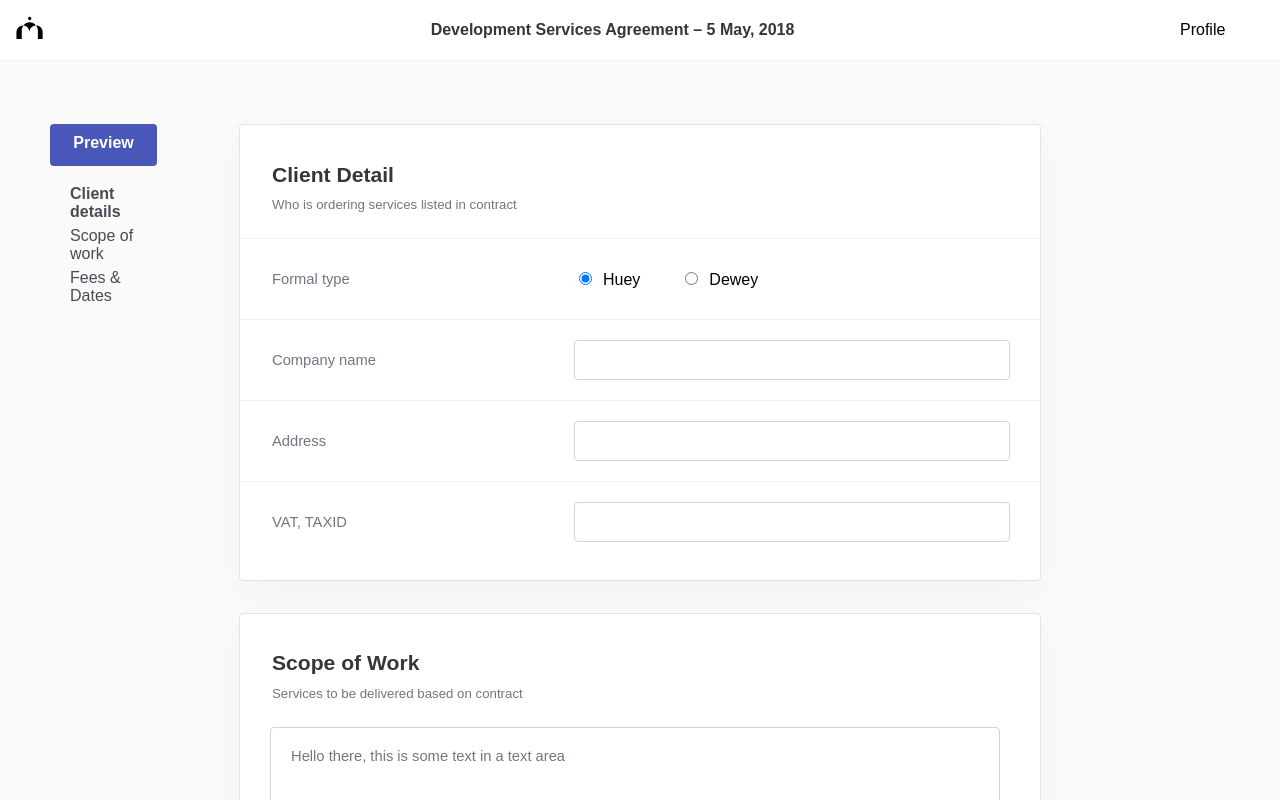
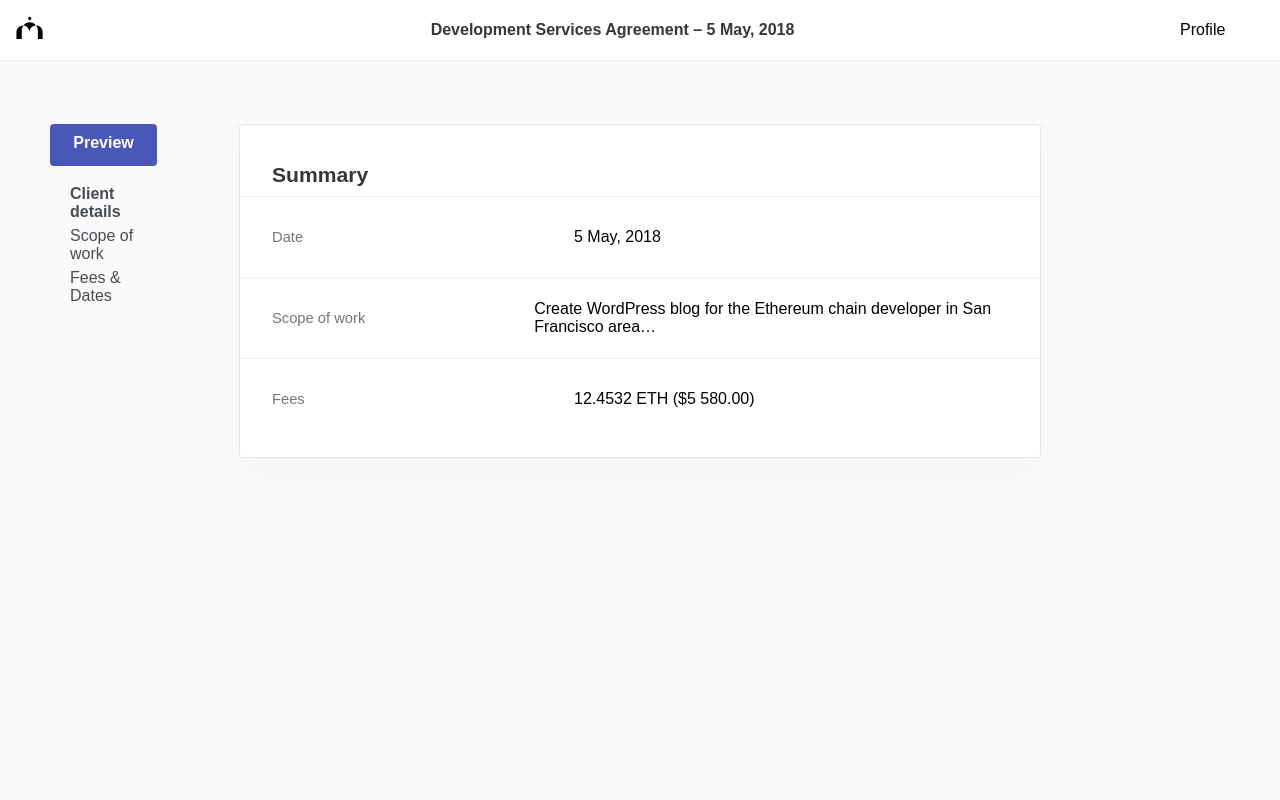
Before and after one commit to goksiuta/blockContract, a React (Create React App) app: page /track in a window 1280 px wide. Shown: the top 800 px of the page. Built offline with nearby package versions, Linux system fonts and the light colour scheme.

Commit message:
Add routing etc

```diff
--- a/package.json
+++ b/package.json
@@ -6,6 +6,8 @@
     "react": "^16.4.1",
     "react-dom": "^16.4.1",
     "react-modal": "^3.5.1",
+    "react-router": "^4.3.1",
+    "react-router-dom": "^4.3.1",
     "react-scripts": "1.1.4"
   },
   "scripts": {
--- a/src/App.js
+++ b/src/App.js
@@ -1,64 +1,20 @@
 import React, { Component } from 'react';
 import logo from './logo.svg';
 import TopNav from './components/TopNav'
-import ClientDetailsForm from './components/ClientDetails'
-import ScopeWork from './components/ScopeWork'
-import FeesDates from './components/FeesDates'
-import SideBar from './components/SideBar'
-import Modal from 'react-modal'
-import ModalContent from './components/ModalContent'
+import FormPage from './components/FormPage'
+import DetailsPage from './components/DetailsPage'
+import { Route, Redirect } from 'react-router-dom'
 
 class App extends Component {
-  constructor() {
-    super();
-
-    this.state = {
-      showModal: false
-    };
-
-    this.openModal = this.openModal.bind(this);
-    this.closeModal = this.closeModal.bind(this);
-  }
-
-  openModal () {
-    this.setState({ showModal: true });
-  }
-
-  closeModal () {
-    this.setState({ showModal: false });
-  }
-
   render() {
-const customStyles = {
-  content : {
-    top                   : '50%',
-    left                  : '50%',
-    right                 : 'auto',
-    bottom                : 'auto',
-    marginRight           : '-50%',
-    transform             : 'translate(-50%, -50%)'
-  }
-}
     return (
       <div>
-        <TopNav/>
-        <div className="Main-container">
-	        <SideBar/>
-	         <div>
-	          <ClientDetailsForm/>
-	          <ScopeWork />
-	          <FeesDates/>
-	          <div className=""></div>
-	         </div>
-	         <div className="sidebar"></div>
-         </div>
-      <button onClick={this.openModal}>Trigger Modal</button>
-          <Modal
-           isOpen={this.state.showModal}
-           style={customStyles}
-        >
-          <ModalContent closeModal={this.closeModal}/>
-        </Modal>
+        <Route component={TopNav} />
+          <div>
+            <Route exact path="/" component={() => <Redirect to="/create"/>} />
+            <Route path="/create" component={FormPage} />
+            <Route path="/track" component={DetailsPage} />
+          </div>
       </div>
     );
   }
--- a/src/components/ClientDetails.js
+++ b/src/components/ClientDetails.js
@@ -18,11 +18,11 @@ class ClientDetailsForm extends Component {
               <legend>Formal type</legend>
               <div className="radioItem">
                   <input type="radio" id="huey" name="drone" checked />
-                  <label for="huey">Huey</label>
+                  <label for="huey">Company</label>
               </div>
               <div className="radioItem">
                   <input type="radio" id="dewey" name="drone" />
-                  <label for="dewey">Dewey</label>
+                  <label for="dewey">Individual</label>
               </div>
           </div>
           <div className="list-item text-input">
--- /dev/null
+++ b/src/components/DetailsPage.js
@@ -0,0 +1,24 @@
+import React, { Component } from "react";
+import SideBar from "./SideBar";
+import Summary from "./DetailsSummary";
+
+
+
+class DetailsPage extends Component {
+  render() {
+    return (
+      <div>
+        <div className="Main-container">
+          <SideBar />
+          <div>
+            <Summary/>
+            <div className="" />
+            </div>
+          <div className="sidebar" />
+        </div>
+      </div>
+    );
+  }
+}
+
+export default DetailsPage;
--- /dev/null
+++ b/src/components/DetailsSummary.js
@@ -0,0 +1,42 @@
+import React, { Component } from 'react';
+import logo from '../img/logo-mark.svg';
+import '../App.css';
+
+
+
+class Summary extends Component {
+  render() {
+    return (
+      <div className="form-section">
+        <div className="form-header">
+          <h2> Summary </h2>
+        </div>
+        <form>
+          <div className="list-item text-input">
+            <legend>
+              <label for="company" > Date </label>
+            </legend>
+            5 May, 2018
+          </div>
+          <div className="list-item text-input">
+            <legend>
+              <label for="address">Scope of work</label>
+            </legend>
+            Create WordPress blog for the Ethereum chain developer in San Francisco area…
+          </div>
+          <div className="list-item text-input">
+            <legend>
+              <label for="taxid"> Fees</label>
+            </legend>
+            12.4532 ETH ($5 580.00)
+          </div>
+
+
+      </form>
+      </div>
+
+    );
+  }
+}
+
+export default Summary;
--- /dev/null
+++ b/src/components/FormPage.js
@@ -0,0 +1,65 @@
+import React, { Component } from "react";
+import ClientDetailsForm from "./ClientDetails";
+import ScopeWork from "./ScopeWork";
+import FeesDates from "./FeesDates";
+import SideBar from "./SideBar";
+import Modal from "react-modal";
+import ModalContent from "./ModalContent";
+import { Link } from 'react-router-dom';
+
+class FormPage extends Component {
+  constructor() {
+    super();
+
+    this.state = {
+      showModal: false
+    };
+
+    this.openModal = this.openModal.bind(this);
+    this.closeModal = this.closeModal.bind(this);
+  }
+
+  openModal() {
+    this.setState({ showModal: true });
+  }
+
+  closeModal() {
+    this.setState({ showModal: false });
+  }
+
+  render() {
+    const customStyles = {
+      content: {
+        top: "50%",
+        left: "50%",
+        right: "auto",
+        bottom: "auto",
+        marginRight: "-50%",
+        transform: "translate(-50%, -50%)"
+      }
+    };
+    return (
+      <div>
+        <div className="Main-container">
+          <SideBar />
+          <div>
+            <ClientDetailsForm />
+            <ScopeWork />
+            <FeesDates />
+            <div className="" />
+          </div>
+          <div className="sidebar" />
+        </div>
+        <button onClick={this.openModal}>Create Contract</button>
+        <Modal isOpen={this.state.showModal} style={customStyles}>
+            <ModalContent closeModal={this.closeModal} />
+            <Link to="/track">
+              <button> Confirm </button>
+            </Link>
+        </Modal>
+      </div>
+    );
+  }
+}
+
+export default FormPage;
--- a/src/components/ScopeWork.js
+++ b/src/components/ScopeWork.js
@@ -16,7 +16,7 @@ class ScopeWork extends Component {
         <form>
 
             <textarea>
-            Hello there, this is some text in a text area
+            e.g. Create WordPress blog for the Ethereum chain developer in San Francisco area…
           </textarea>
 
       </form>
--- a/src/components/TopNav.js
+++ b/src/components/TopNav.js
@@ -1,15 +1,18 @@
 import React, { Component } from 'react';
 import logo from '../img/logo-mark.svg';
-
+import { Link } from 'react-router-dom';
 
 
 class TopNav extends Component {
   render() {
     return (
       <nav>
-        <div className="logo">
-           <img src={logo} />
-        </div>
+        <Link to="/create">
+          <div className="logo">
+             <img src={logo} />
+          </div>
+          </Link>
+
         <h3>  Development Services Agreement – 5 May, 2018 </h3>
         <div className="profile-avatar">
           Profile
--- a/src/index.js
+++ b/src/index.js
@@ -3,6 +3,7 @@ import ReactDOM from 'react-dom';
 import './index.css';
 import App from './App';
 import registerServiceWorker from './registerServiceWorker';
+import { BrowserRouter as Router} from 'react-router-dom'
 
-ReactDOM.render(<App />, document.getElementById('root'));
+ReactDOM.render(<Router><App /></Router>, document.getElementById('root'));
 registerServiceWorker();
```
